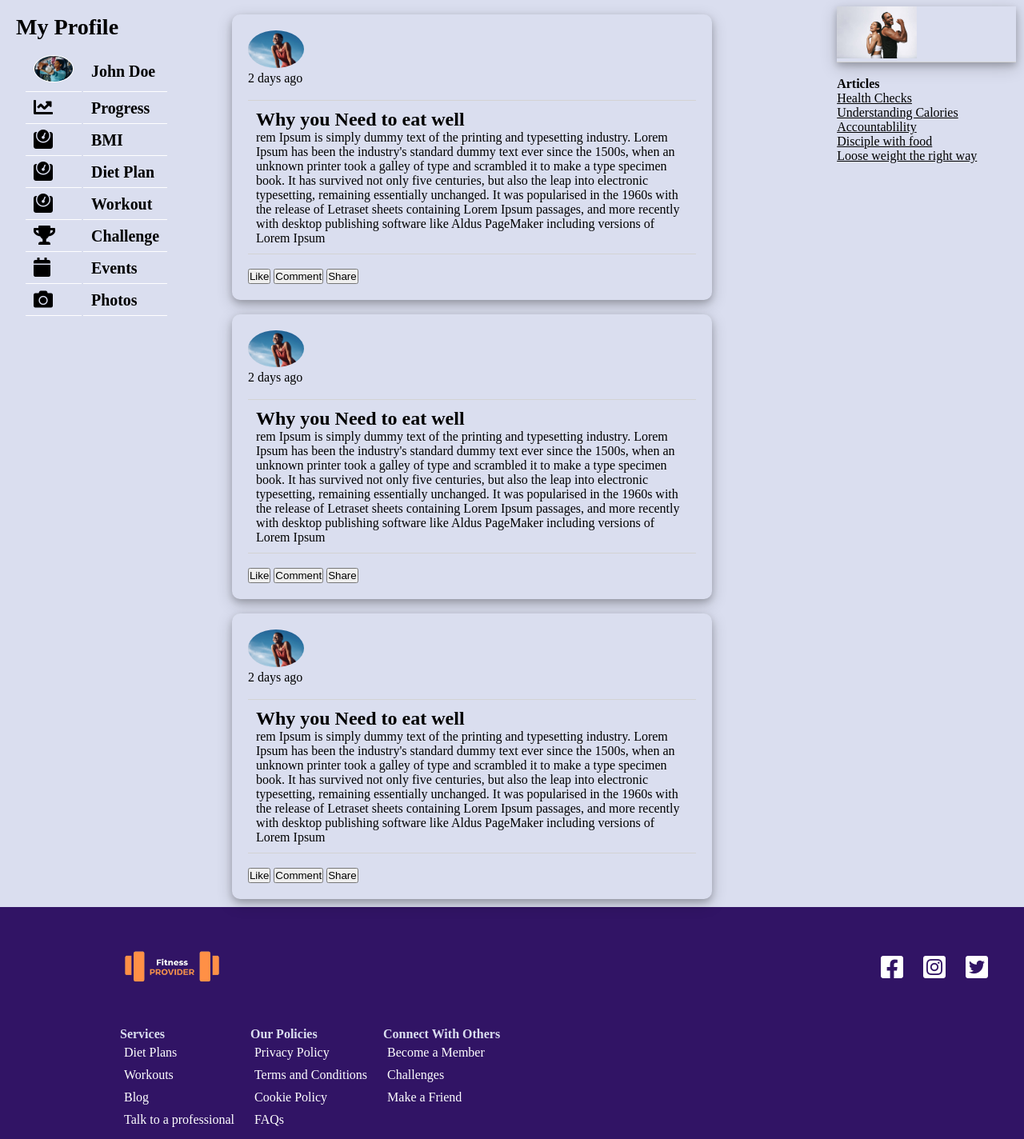
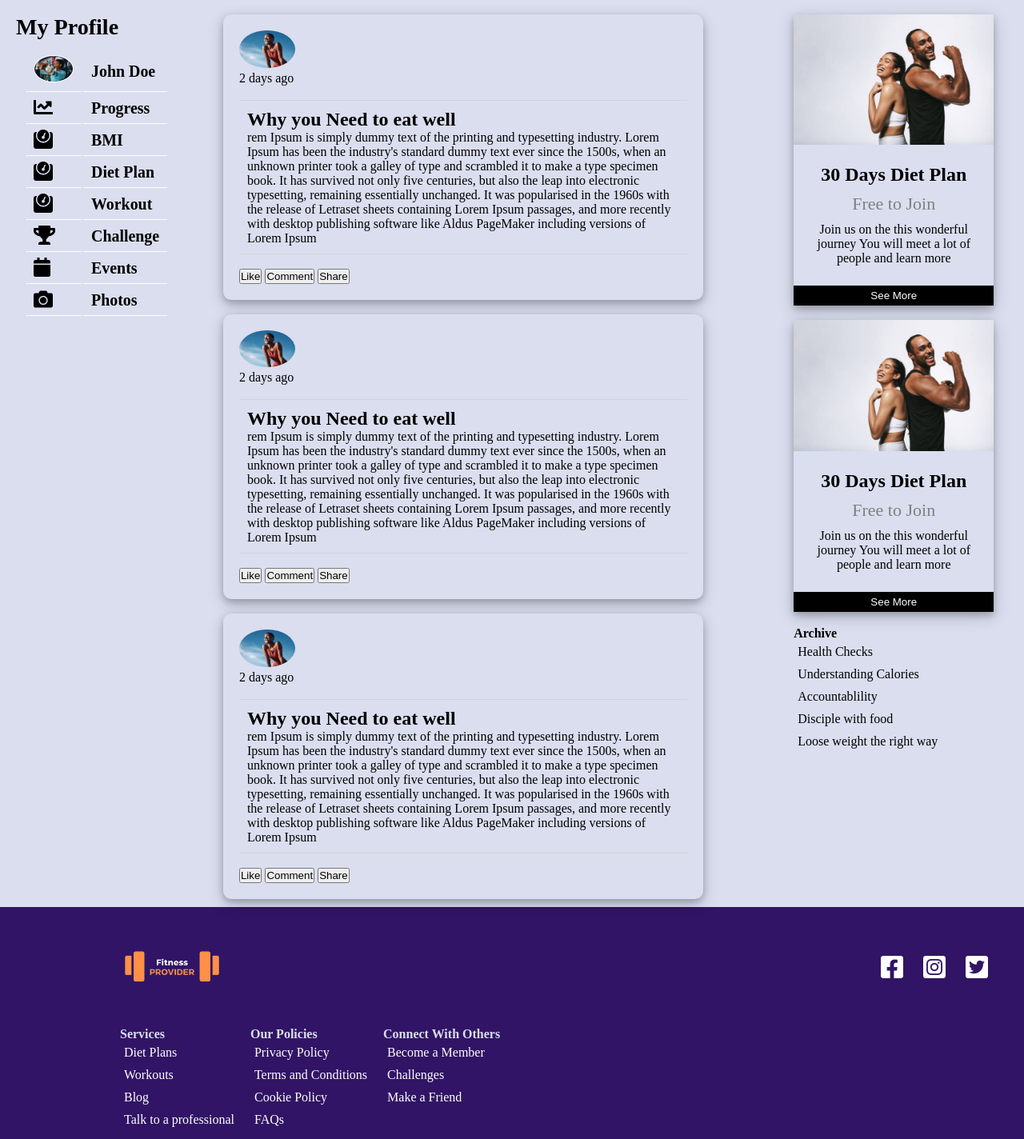
Before and after one commit to Esodi/anti-obesity, a Flask app: page /dashboard in a window 1280 px wide. Shown: the part 72-1496 px from the top of the page at 80% size. Run offline with Flask 3, Linux system fonts and the light colour scheme.

Commit message:
95% done on

```diff
--- a/web_flask/static/styles/dashboard.css
+++ b/web_flask/static/styles/dashboard.css
@@ -210,16 +210,44 @@ margin-left: 15px;
 }
 
 .right_aside {
-margin: 10px;
+margin-top: 20px;
 display: flex;
 flex-direction: column;
 flex-grow: 1;
+text-align: center;
 
 }
 .ads {
+box-shadow: 0 4px 8px 0 rgba(0, 0, 0, 0.2), 0 6px 20px 0 rgba(0, 0, 0, 0.19);
+text-align: center;
+max-width: 250px;
+
+}
+.price {
+color: grey;
+font-size: 22px;
+margin: 10px 0 10px;
+
+}
+
+.text {
+padding: 20px;
+}
+
+.ads button {
+cursor: pointer;
 width: 100%;
-height: 70px;
-box-shadow: 0 4px 8px 0 rgba(0, 0, 0, 0.2), 0 6px 20px 0 rgba(0, 0,
-        0, 0.19);
-border-bottom: solid 1px lightgrey;
+border: none;
+padding: 5px;
+color: white;
+background: #000;
+outline: 0;
+margin-top: 5px;
 }
+
+.right_aside a {
+text-align: left;
+text-decoration: none;
+padding: 5px;
+
+}
--- a/web_flask/templates/user_dashboard.html
+++ b/web_flask/templates/user_dashboard.html
@@ -190,15 +190,39 @@
                 <aside class="right_aside">
                     <div class="ads">
                         <img src="/static/images/clients/client3.jpg"
-                        style="width: 100px">
+                        alt="poduct" style="width: 100%">
+                        <div class="text">
+                        <h2>30 Days Diet Plan</h2>
+                        <p class="price">Free to Join</p>
+                        <p>
+                            Join us on the this wonderful journey
+                            You will meet a lot of people and learn more
+                        </p>
+                        </div>
+                        <p><button>See More</button></p>
                     </div>
                     <br>
-                    <h4>Articles</h4>
-                     <a href="#">Health Checks</a>
-                     <a href="#">Understanding Calories</a>
-                     <a href="#">Accountablility</a>
-                     <a href="#">Disciple with food</a>
-                     <a href="#">Loose weight the right way</a>
+                    <div class="ads">
+                        <img src="/static/images/clients/client3.jpg"
+                        alt="poduct" style="width: 100%">
+                        <div class="text">
+                        <h2>30 Days Diet Plan</h2>
+                        <p class="price">Free to Join</p>
+                        <p>
+                            Join us on the this wonderful journey
+                            You will meet a lot of people and learn more
+                        </p>
+                        </div>
+                        <p><button>See More</button></p>
+                    </div>
+
+                    <br>
+                    <h4 style="text-align: left">Archive</h4>
+                         <a href="#">Health Checks</a>
+                         <a href="#">Understanding Calories</a>
+                         <a href="#">Accountablility</a>
+                         <a href="#">Disciple with food</a>
+                         <a href="#">Loose weight the right way</a>
                 </aside><!end of right_aside">
 
             </div><!end of main_content">
```
